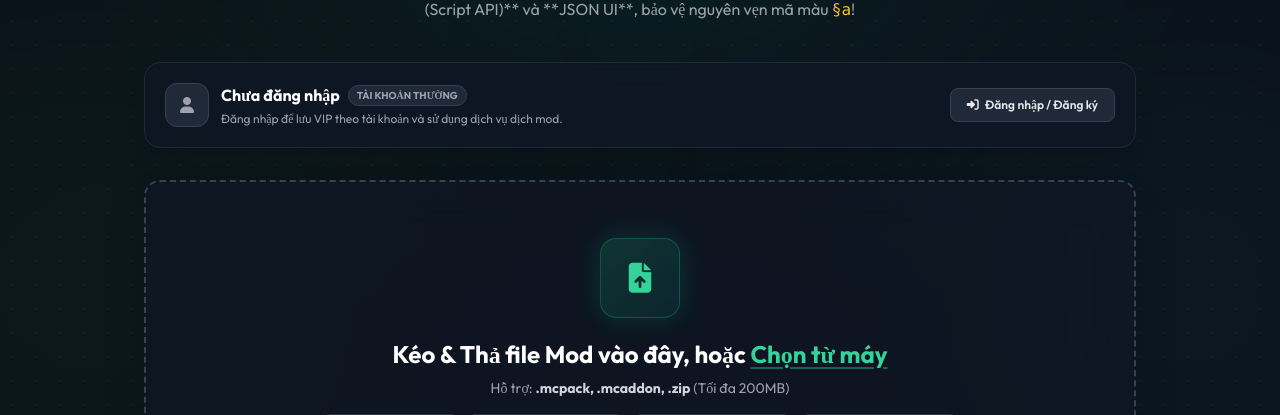
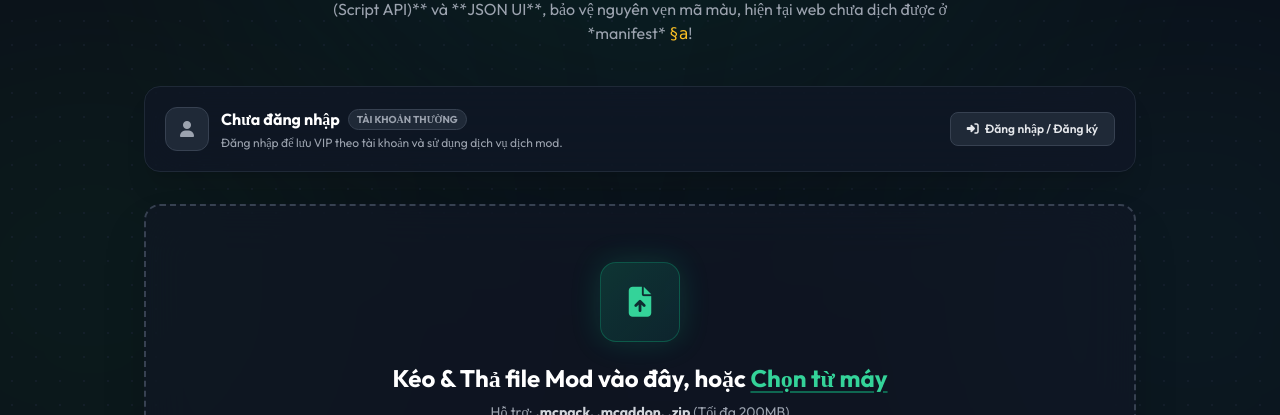
Before and after one commit to gherman-22/mcpe-mod-translator, a website: page public/index.html in a window 1280 px wide. Shown: the part 231-646 px from the top of the page. Drawn offline with nearby package versions, Linux system fonts and the light colour scheme; no server answers.

Commit message:
Clarify translation capabilities in index.html
Updated the description text to clarify that the web currently does not support translation for the manifest.

```diff
--- a/public/index.html
+++ b/public/index.html
@@ -71,7 +71,7 @@
         Tự Động Dịch <span class="text-transparent bg-clip-text bg-gradient-to-r from-emerald-400 via-teal-300 to-green-400">Mod, Addon & Menu MCPE</span>
       </h1>
       <p class="text-gray-400 text-sm md:text-base max-w-2xl mx-auto">
-        Kéo thả file <span class="text-emerald-300 font-mono font-medium">.mcpack</span>, <span class="text-emerald-300 font-mono font-medium">.mcaddon</span> hoặc <span class="text-emerald-300 font-mono font-medium">.zip</span>. Tự động dịch file ngôn ngữ, **Menu JavaScript (Script API)** và **JSON UI**, bảo vệ nguyên vẹn mã màu <code class="text-amber-400 font-mono">§a</code>!
+        Kéo thả file <span class="text-emerald-300 font-mono font-medium">.mcpack</span>, <span class="text-emerald-300 font-mono font-medium">.mcaddon</span> hoặc <span class="text-emerald-300 font-mono font-medium">.zip</span>. Tự động dịch file ngôn ngữ, **Menu JavaScript (Script API)** và **JSON UI**, bảo vệ nguyên vẹn mã màu, hiện tại web chưa dịch được ở *manifest* <code class="text-amber-400 font-mono">§a</code>!
       </p>
     </header>
 
```
